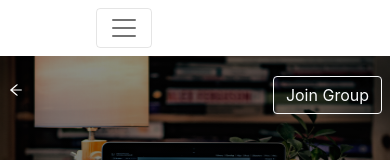
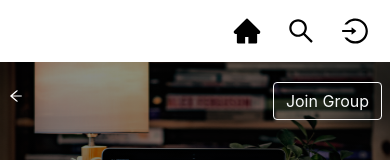
Before and after one commit to developer-munir/atgworld-client, a React (Create React App) app: page / in a window 390 px wide. Shown: the top 160 px of the page. Built offline with nearby package versions, Linux system fonts and the light colour scheme.

Commit message:
responsive mobile view navbar

```diff
--- a/package.json
+++ b/package.json
@@ -6,6 +6,7 @@
     "@testing-library/jest-dom": "^5.16.5",
     "@testing-library/react": "^13.4.0",
     "@testing-library/user-event": "^13.5.0",
+    "firebase": "^9.14.0",
     "react": "^18.2.0",
     "react-dom": "^18.2.0",
     "react-icons": "^4.7.1",
--- a/public/index.html
+++ b/public/index.html
@@ -30,7 +30,7 @@
       integrity="sha384-EVSTQN3/azprG1Anm3QDgpJLIm9Nao0Yz1ztcQTwFspd3yD65VohhpuuCOmLASjC"
       crossorigin="anonymous"
     />
-    <title>React App</title>
+    <title>ATGWORLD</title>
   </head>
   <body>
     <noscript>You need to enable JavaScript to run this app.</noscript>
--- a/src/pages/Home/ArticleUi/ArticleUi.css
+++ b/src/pages/Home/ArticleUi/ArticleUi.css
@@ -17,3 +17,8 @@
   width: 50px;
   height: 50px;
 }
+
+.dropdown-item.active,
+.dropdown-item:active {
+  background-color: #fff;
+}
--- a/src/pages/Shared/Navbar/Navbar.css
+++ b/src/pages/Shared/Navbar/Navbar.css
@@ -28,3 +28,9 @@
     width: 200px;
   }
 }
+@media screen and (max-width: 768px) {
+  .navbar-sizing {
+    padding-left: 20px;
+    padding-right: 20px;
+  }
+}
--- a/src/pages/Shared/Navbar/Navbar.jsx
+++ b/src/pages/Shared/Navbar/Navbar.jsx
@@ -1,11 +1,28 @@
 import React from "react";
 import navbarBrandIcon from "../../../assets/Union 1.png";
-import { AiOutlineSearch } from "react-icons/ai";
+import { AiOutlineSearch, AiFillHome, AiOutlineLogin } from "react-icons/ai";
 import "./Navbar.css";
 const Navbar = () => {
   return (
     <div>
-      <nav className="navbar navbar-expand-md navbar-light">
+      <nav className="navbar navbar-expand navbar-light">
+        <div className="container-fluid d-md-none navbar-sizing py-2">
+          <div className="collapse navbar-collapse" id="navbarSupportedContent">
+            <span className="navbar-end ms-auto">
+              <button className="border-0 bg-white me-4">
+                <AiFillHome size={30}></AiFillHome>
+              </button>
+              <button className="border-0 bg-white me-4">
+                <AiOutlineSearch size={30}></AiOutlineSearch>
+              </button>
+              <button className="border-0 bg-white ">
+                <AiOutlineLogin size={30}></AiOutlineLogin>
+              </button>
+            </span>
+          </div>
+        </div>
+      </nav>
+      <nav className="navbar navbar-expand-md d-none d-md-block navbar-light">
         <div className="container-fluid navbar-sizing">
           <p className="navbar-brand fs-3 brand-container  d-none d-md-block">
             <span className="brand">ATG</span>
@@ -15,17 +32,7 @@ const Navbar = () => {
             </span>
             <span>RLD</span>
           </p>
-          <button
-            className="navbar-toggler"
-            type="button"
-            data-bs-toggle="collapse"
-            data-bs-target="#navbarSupportedContent"
-            aria-controls="navbarSupportedContent"
-            aria-expanded="false"
-            aria-label="Toggle navigation"
-          >
-            <span className="navbar-toggler-icon"></span>
-          </button>
+
           <div className="collapse navbar-collapse" id="navbarSupportedContent">
             <ul className="navbar-nav mx-auto mb-2 mb-lg-0">
               <div className="input-group  flex-nowrap form-style">
```
Also changed, not shown: src/context/AuthContext/AuthProvider.js (added, +12 -0 lines), src/firebase/firebase.config.js (added, +18 -0 lines), 1 other file (tests, documents, lock files or other folders).
